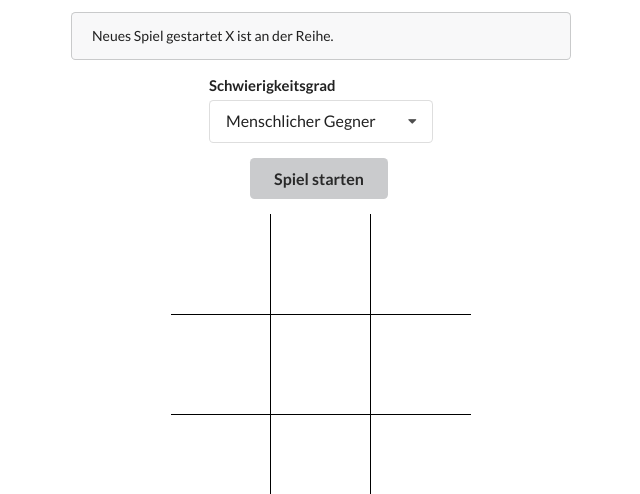
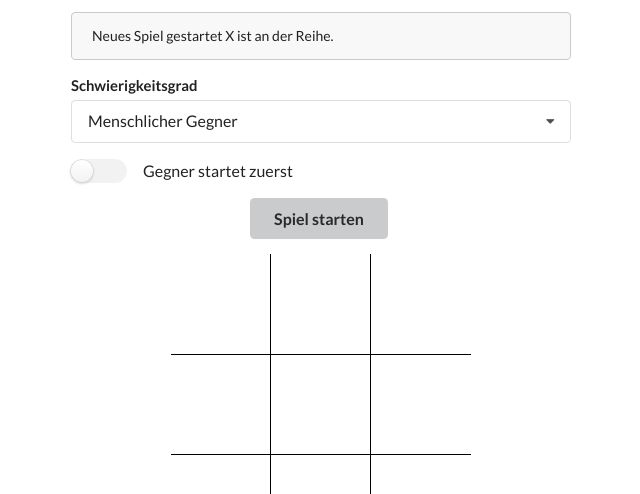
Before and after one commit to lukasbrodbeck/tic-tac-toe, a plain HTML site: page index.html in a window 1280 px wide. Both pictures are taken after a click on the button "Spiel starten". Shown: the part 44-538 px from the top of the page, without its empty margins (319-959 px from the left). Drawn offline with nearby package versions, Linux system fonts and the light colour scheme.

Commit message:
Issue 2: Implement a checkbox to change starting player

```diff
--- a/css/main.css
+++ b/css/main.css
@@ -291,7 +291,9 @@ h1 {
 .settings {
   display: flex;
   justify-content: center;
-  margin: 15px;
+  flex-direction: column;
+  margin: 15px auto;
+  max-width: 500px !important;
 }
 
 .button-wrapper {
--- a/index.html
+++ b/index.html
@@ -48,6 +48,12 @@
           <div class="text">Connecticut</div>
         </div>
       </div>
+      <div class="field">
+        <div class="ui toggle checkbox" id="starting-checkbox">
+          <input type="checkbox" tabindex="0" class="hidden">
+          <label>Gegner startet zuerst</label>
+        </div>
+      </div>
     </div>
     <div class="button-wrapper">
       <button type="button" class="ui button" id="start-button">Spiel starten</button>
--- a/js/main.js
+++ b/js/main.js
@@ -5,6 +5,7 @@
   let $errorMessage = $('.error-message');
   let $startButton = $('#start-button');
   let $playField = $('#play-field');
+  let $startingCheckbox = $('#starting-checkbox');
   let turnCounter = 0;
   let isStarted = false;
   // there are 3 difficulty levels, 1: total random movement, 2: tries to win/prevent if possible, 3: makes you cry
@@ -18,7 +19,10 @@
   winningPossibilityArray[5] = [3, 6, 9];
   winningPossibilityArray[6] = [1, 5, 9];
   winningPossibilityArray[7] = [3, 5, 7];
+
+  //semantic UI - instantiating of form + popup message
   $('#difficulty').dropdown();
+  $('.ui.checkbox').checkbox();
   $errorMessage.find('.close')
     .on('click', function() {
       $(this)
@@ -32,13 +36,17 @@
 
   function startGame() {
     $playField.html('');
-    currentTurn = 1;
+    currentTurn = $startingCheckbox.hasClass('checked') ? -1 : 1;
     isStarted = true;
     buildPlayField();
     $infoBox.html('Neues Spiel gestartet ' + getCurrentPlayer() + ' ist an der Reihe.');
     toggleErrorMessage('');
     turnCounter = 0;
     difficultyLevel = $('#difficulty-selection').find('.selected').data('value');
+
+    if (currentTurn === -1 && difficultyLevel > 0) {
+      npcMove();
+    }
   }
 
   function buildPlayField() {
```
